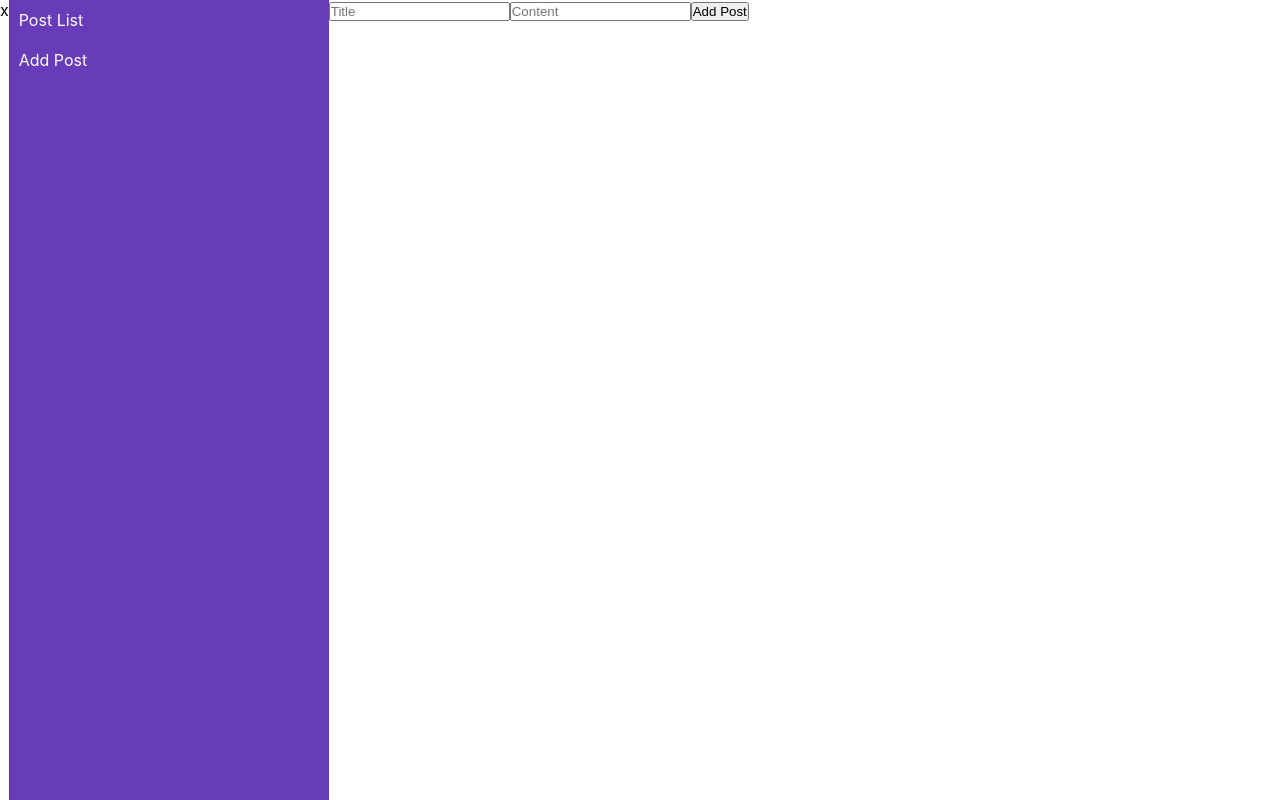
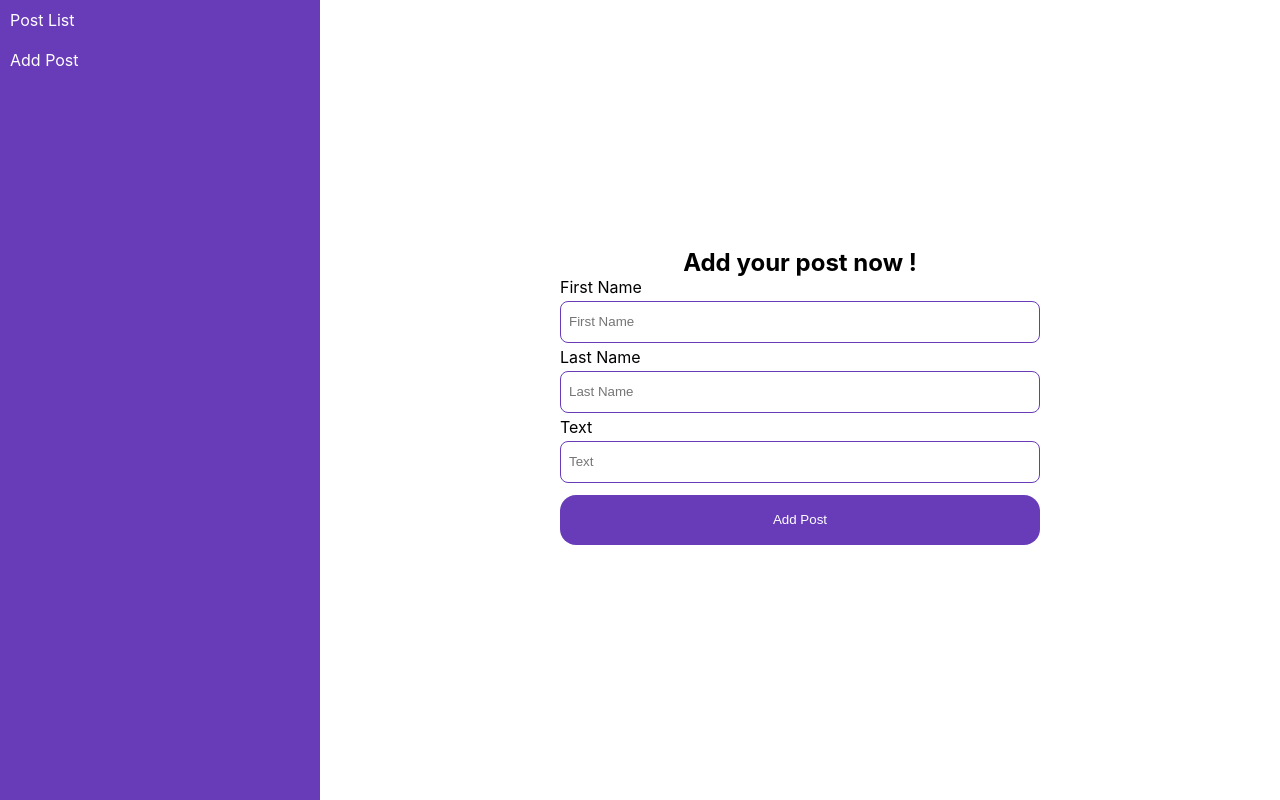
Before and after one commit to Abdullloh/CRUD-, a React (Create React App) app: page /add-post in a window 1280 px wide. Built offline with nearby package versions, Linux system fonts and the light colour scheme.

Commit message:
add post completed

```diff
--- a/src/App.js
+++ b/src/App.js
@@ -15,7 +15,8 @@
   },[])
   return (
     <Container>
-      <span onClick={()=> setOpen(!open)}>x</span>
+      {innerWidth > 768 ? null: <span onClick={()=> setOpen(!open)}>x</span> }
+
       {innerWidth > 768 ? <Sidebar /> : open ? <Sidebar/> : null}
       {/* <Sidebar /> */}
       <Routes>
--- a/src/components/AddPost.js
+++ b/src/components/AddPost.js
@@ -1,24 +1,72 @@
-import React from "react";
+import React, { useState } from "react";
+import { AddPostStyle, StyledButton } from "../styles/AddPostStyle";
 import Axios from "../utils/axios";
 
 export default function AddPost() {
-  const setData = async(e) =>{
+  const [state, setState] = useState({
+    firstName: "",
+    lastName: "",
+    email: "",
+  });
+  const [succes, setSuccesMsg] = useState(false);
+  const [loading, setLoading] = useState(false);
+  const handleInput = (e) => {
+    const { name, value } = e.target;
+
+    setState((prev) => ({ ...prev, [name]: value }));
+  };
+
+  const handleSubmit = async (e) => {
     e.preventDefault();
+    setLoading(true);
     try {
-      const res = Axios.post('/posts/',{
-        title: "Post Title",
-        body: "Post Body",
-        mansur:1
-      })
+      const res = await Axios.post("/posts", state);
+      if (res.status === 201) {
+        setSuccesMsg(true);
+      }
+      setLoading(false);
     } catch (error) {
-
+      setLoading(false);
     }
-  }
-  return <div>
-    <form onSubmit={setData}>
-      <input type="text" placeholder="Title" />
-      <input type="text" placeholder="Content" />
-      <button type="submit">Add Post</button>
-    </form>
-  </div>;
+  };
+  return (
+    <AddPostStyle>
+      <h2>Add your post now !</h2>
+      <form onSubmit={handleSubmit}>
+        <div>
+          <label htmlFor="name">First Name</label>
+          <input
+            onChange={handleInput}
+            name="firstName"
+            id="name"
+            type="text"
+            placeholder="First Name"
+          />
+        </div>
+        <div>
+          <label htmlFor="email">Last Name</label>
+          <input
+            onChange={handleInput}
+            name="email"
+            id="email"
+            type="text"
+            placeholder="Last Name"
+          />
+        </div>
+        <div>
+          <label htmlFor="text">Text</label>
+          <input
+            onChange={handleInput}
+            name="text"
+            id="text"
+            type="text"
+            placeholder="Text "
+          />
+        </div>
+        {succes ? <p>Created succesfully</p> : null}
+        {loading ? <p>Sending ...</p> : null}
+        <StyledButton type="submit">Add Post</StyledButton>
+      </form>
+    </AddPostStyle>
+  );
 }
--- a/src/components/PostListById.js
+++ b/src/components/PostListById.js
@@ -9,9 +9,11 @@
   const [data] = useFetch("/posts/");
   const [postId, setPostId] = useState();
   const [comments] = useFetch(`/comments/`);
-  const filteredPost = data.filter((post) => post.userId == params.id);
-  const filteredComments = comments.filter((comment) => comment.postId == postId);
-  const [see,setSee] = useState(false);
+  const filteredPost = data.filter((post) => post.userId === +params.id);
+  const filteredComments = comments.filter(
+    (comment) => comment.postId === +postId
+  );
+  const [see, setSee] = useState(false);
   return (
     <div>
       PostListById {params.id}
@@ -22,14 +24,14 @@
             <>
               <li key={id} onClick={() => setPostId(id)}>
                 {title}
-            {filteredComments.map((comments) =>{
-              return(
+                {filteredComments.map((comments) => {
+                  return (
                     <>
                       <p key={comments.id}>{comments.name}</p>
-                <button onClick={()=> setSee(!see)}>Add</button>
-                <Form open={see} no={setSee}/>
+                      <button onClick={() => setSee(!see)}>Add</button>
+                      <Form open={see} no={setSee} />
                     </>
-              )
+                  );
                 })}
                 {body}
               </li>
--- /dev/null
+++ b/src/styles/AddPostStyle.js
@@ -0,0 +1,38 @@
+import styled from "styled-components";
+
+const AddPostStyle = styled.div`
+  display: flex;
+  flex-direction:column;
+  align-items: center;
+  justify-content: center;
+  width: 75%;
+  height: 100%;
+  form {
+    width: 50%;
+    div {
+      display: flex;
+      flex-direction: column;
+      input {
+        margin:4px 0;
+        height: 42px;
+        border: 1px solid #683cb8;
+        border-radius: 8px;
+        padding:0 8px;
+        outline:none;
+      }
+    }
+  }
+`;
+
+const StyledButton = styled.button`
+    height: 50px;
+    width: 100%;
+    margin: 8px 0;
+    border: none;
+    border-radius: 16px;
+    background: #683cb8;
+    color: #fff;
+    cursor:pointer;
+`;
+
+export { AddPostStyle ,StyledButton };
```
Lines whose indentation alone changed are shown as unchanged.
